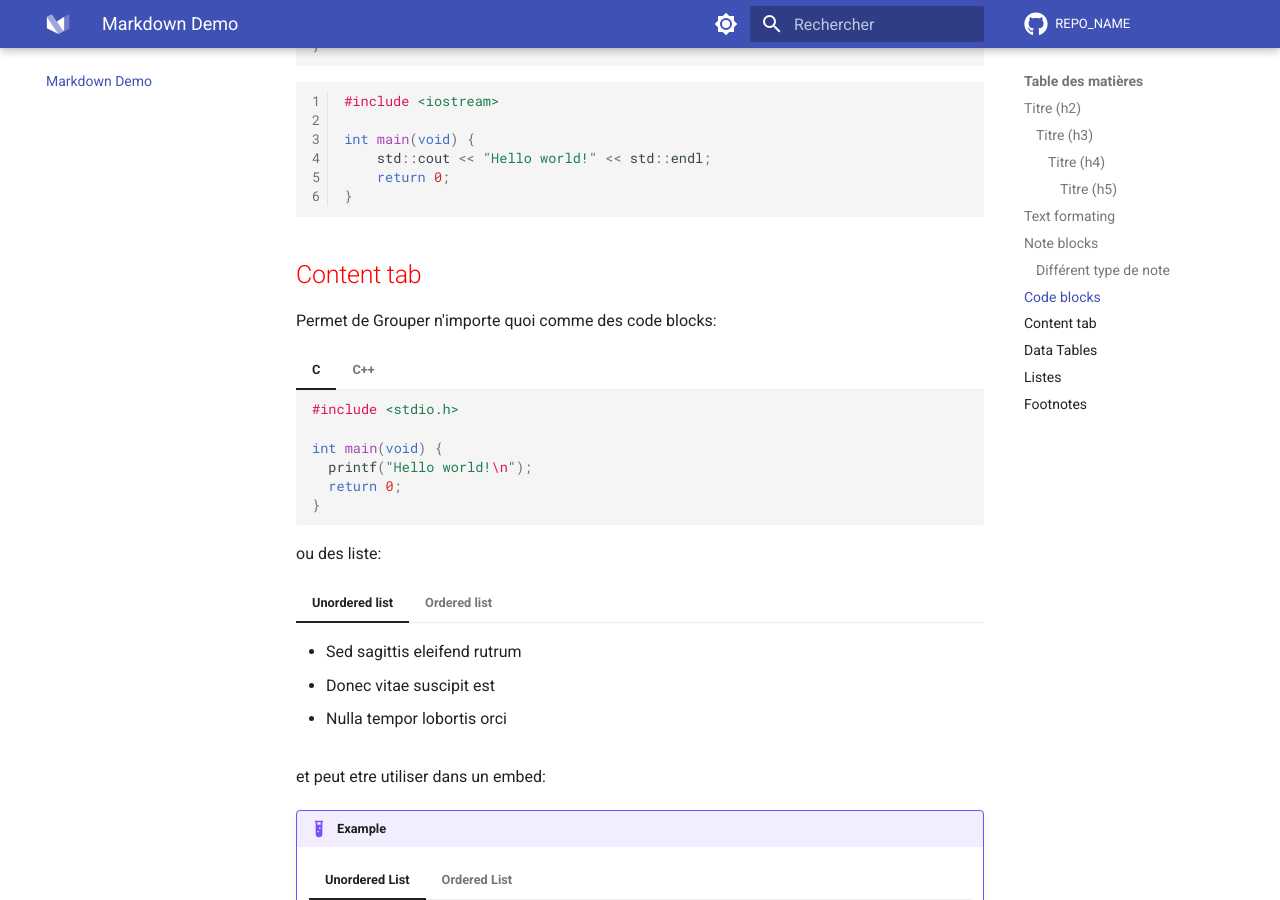
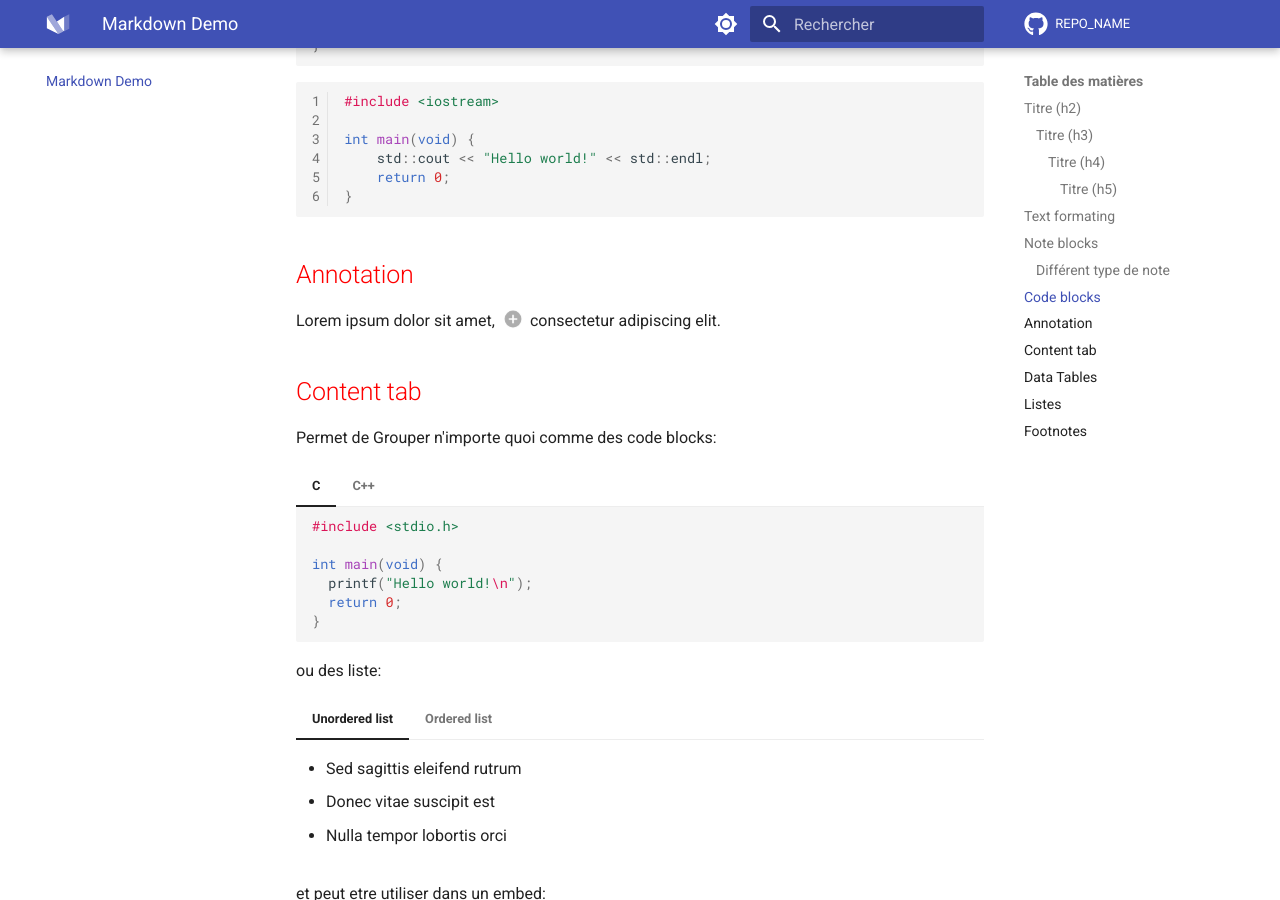
Before and after one commit to Kenan-Blasius/github-pages-learning, an MkDocs documentation site: the page built from docs/markdown_demo.md, in a window 1280 px wide and 900 px high, scrolled down 3466 px. Built offline with MkDocs 1.6.1 and Material for MkDocs 9.7.7, drawn with Linux system fonts in a browser that asks for light colours; emoji names are drawn with the system emoji font.

Commit message:
try annotation

````diff
--- a/docs/markdown_demo.md
+++ b/docs/markdown_demo.md
@@ -178,6 +178,14 @@
 }
 ```
 
+## Annotation
+
+Lorem ipsum dolor sit amet, (1) consectetur adipiscing elit.
+{ .annotate }
+
+1.  :man_raising_hand: I'm an annotation! I can contain `code`, __formatted
+    text__, images, ... basically anything that can be expressed in Markdown.
+
 ## Content tab
 
 Permet de Grouper n'importe quoi comme des code blocks:
````
